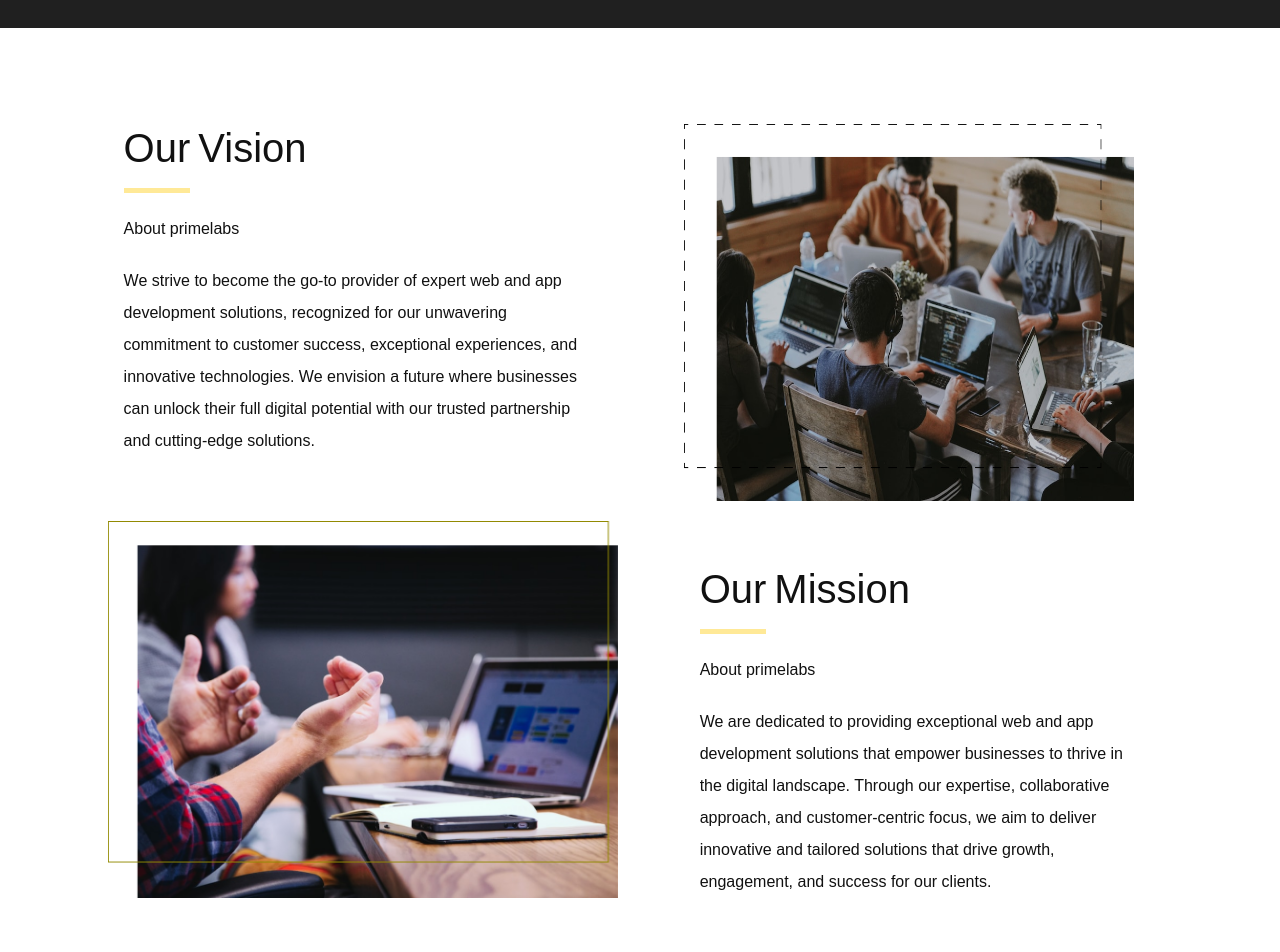
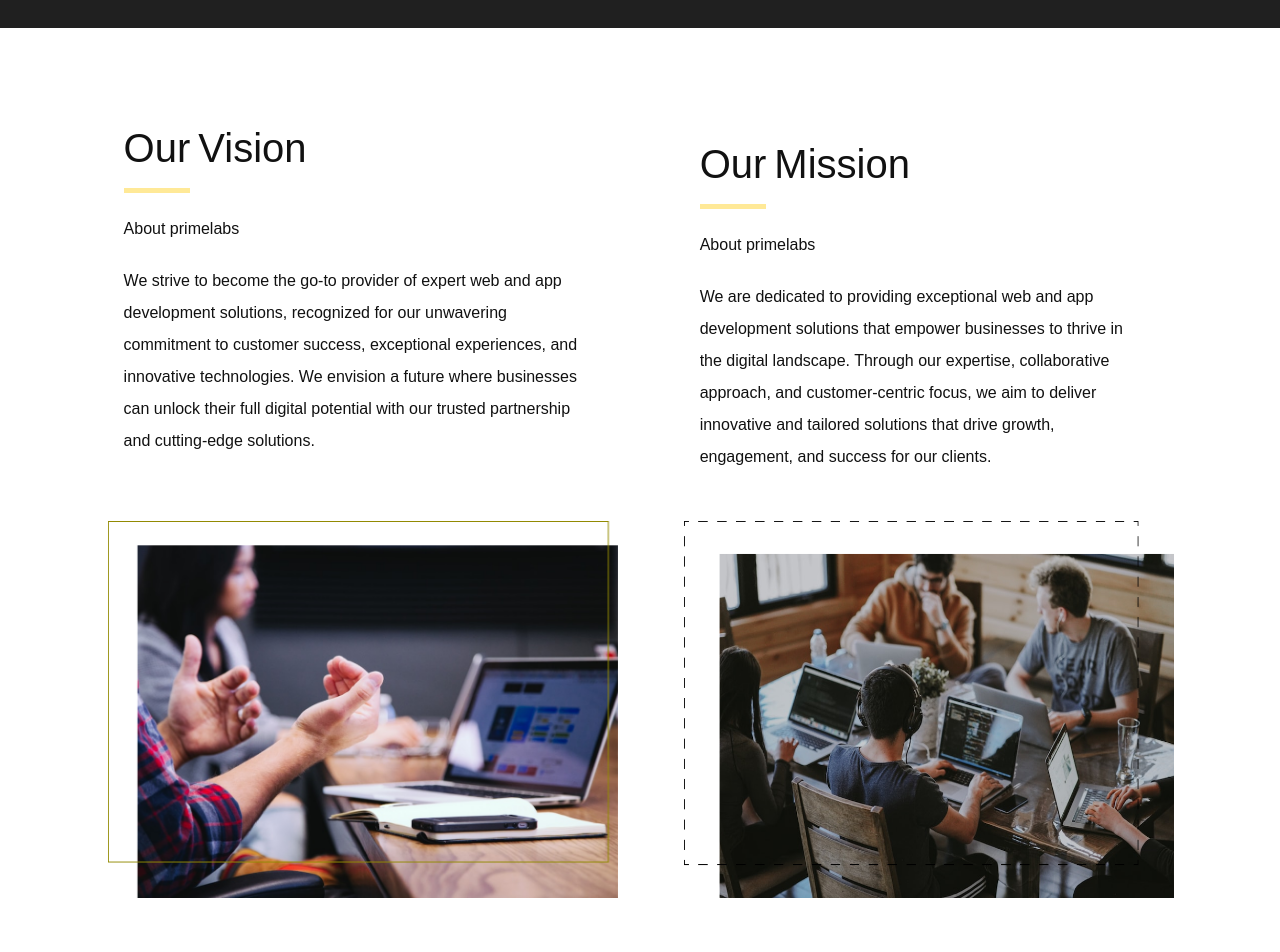
Before and after one commit to Benson-xix/PrimeLabs, a React (Vite) app: page / in a window 1280 px wide. Shown: the part 740-1692 px from the top of the page. Built offline with nearby package versions, Linux system fonts and the light colour scheme; grey boxes are pictures that could not be loaded.

Commit message:
Update Goals.jsx

```diff
--- a/src/Components/Goals.jsx
+++ b/src/Components/Goals.jsx
@@ -24,7 +24,7 @@ const Goals = () => {
     </div>
 
     <div className=" flex flex-col gap-[3rem] animate-slide-in-left  mt-4 xxs:pl-[.1rem]  ">
-    <div className="  h-[100%]  md:flex   hover-effect-box  max-xs:hidden ">
+    <div className="  h-[100%]  md:flex sm:flex  hover-effect-box  xs:hidden max-xs:hidden ">
         <img src={Gathering} alt="Hands" className=" w-[450px] h-[377px] max-sm:w-[377px] max-sm:h-[277px]  " />
     </div>
 
@@ -43,7 +43,7 @@ const Goals = () => {
         </p>
     </div>
 
-    <div className="  h-[100%]    hover-effect-box md:hidden sm:hidden max-xs:flex ">
+    <div className="  h-[100%]    hover-effect-box md:hidden sm:hidden xs:flex max-xxs:flex ">
         <img src={Gathering} alt="Hands" className=" w-[550px] h-[377px] max-sm:w-[370px] max-sm:h-[200px]  " />
     </div>
     </div>
```
